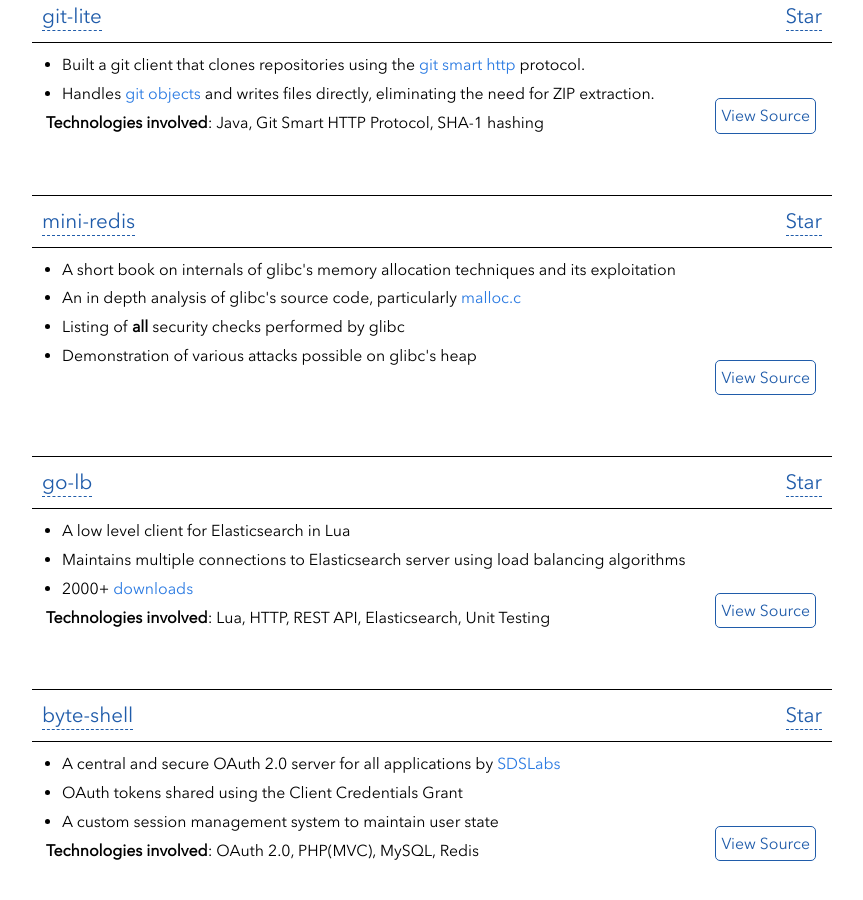
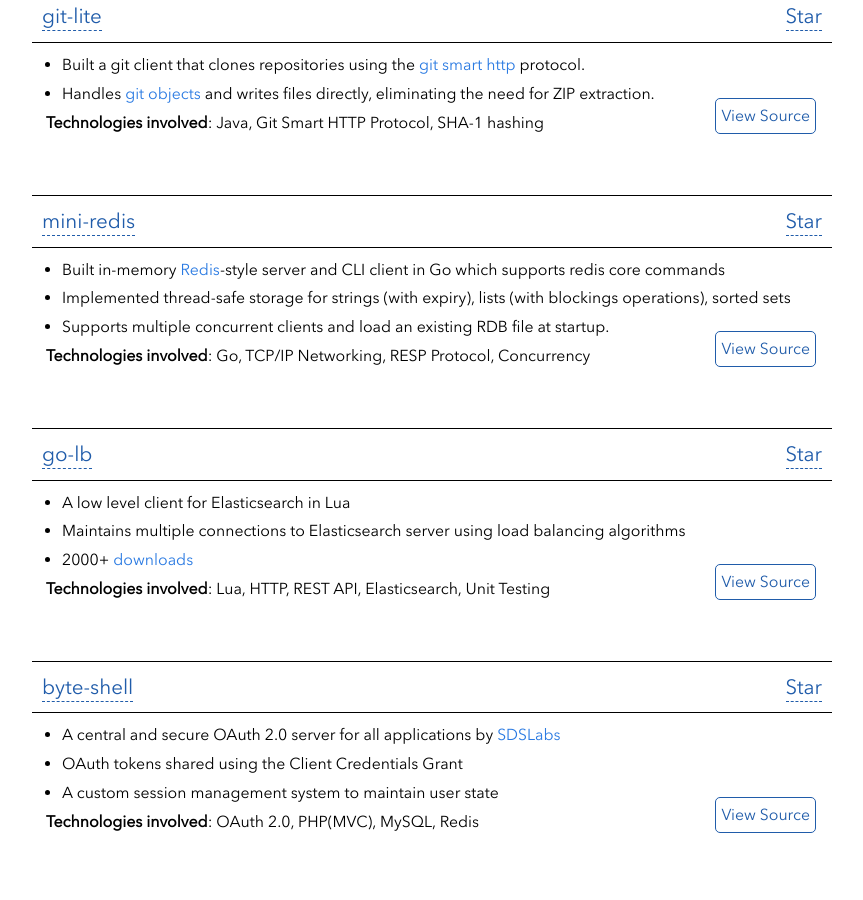
Before and after one commit to kpraveenkumar19/kpraveenkumar19.github.io, a Jekyll site: the page built from projects.html, in a window 1280 px wide and 900 px high, scrolled down 946 px. Shown: the whole window, without its empty margins (208-1071 px from the left). Built offline with Jekyll 4.4.1, drawn with Linux system fonts in a browser that asks for light colours; nearby versions of some CDN libraries.

Commit message:
Update Projects desc

```diff
--- a/_data/projects.yml
+++ b/_data/projects.yml
@@ -55,11 +55,10 @@
   url: "https://kpraveenkumar19.github.io/mini-redis/"
   source_url: "https://github.com/kpraveenkumar19/mini-redis"
   description:
-    - A short book on internals of glibc's memory allocation techniques and its exploitation
-    - An in depth analysis of glibc's source code, particularly <a href="http://repo.or.cz/glibc.git/blob/HEAD:/malloc/malloc.c">malloc.c</a>
-    - Listing of <b>all</b> security checks performed by glibc
-    - Demonstration of various attacks possible on glibc's heap
-
+    - Built in-memory <a href="https://redis.io/">Redis</a>-style server and CLI client in Go which supports redis core commands
+    - Implemented thread-safe storage for strings (with expiry), lists (with blockings operations), sorted sets
+    - Supports multiple concurrent clients and load an existing RDB file at startup.
+  tech: "Go, TCP/IP Networking, RESP Protocol, Concurrency"
 
 
 - name: "go-lb"
```
